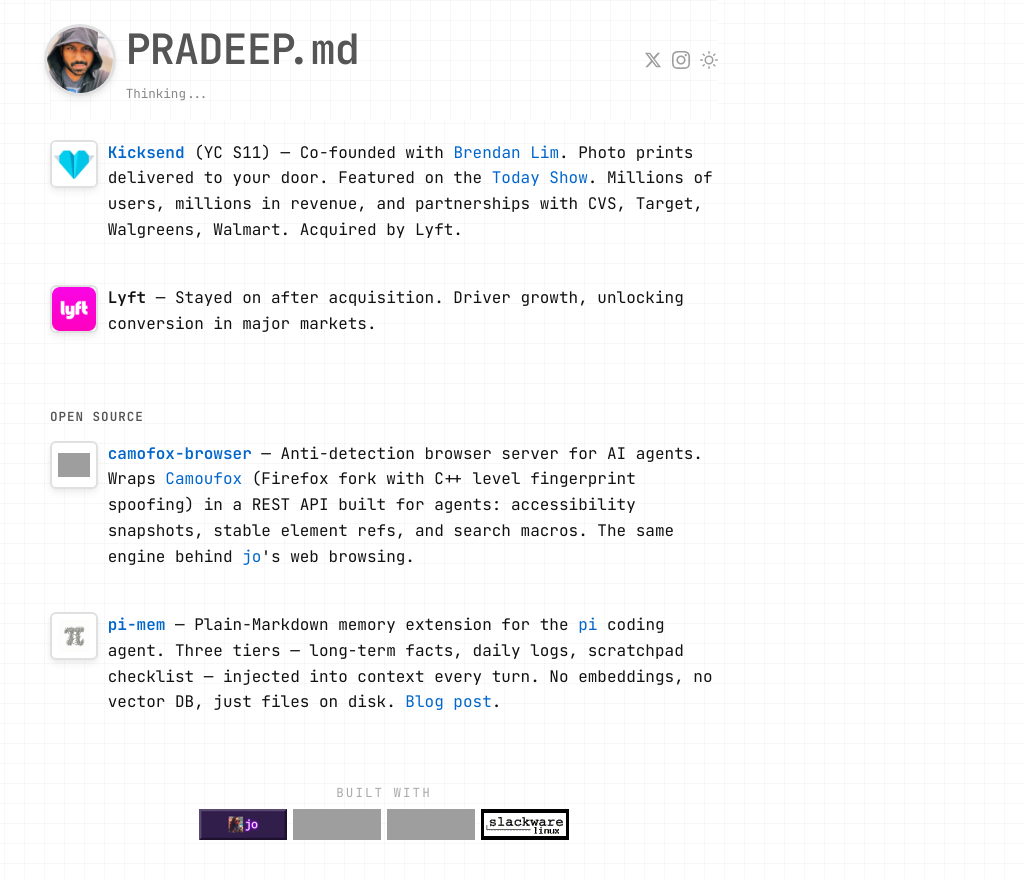
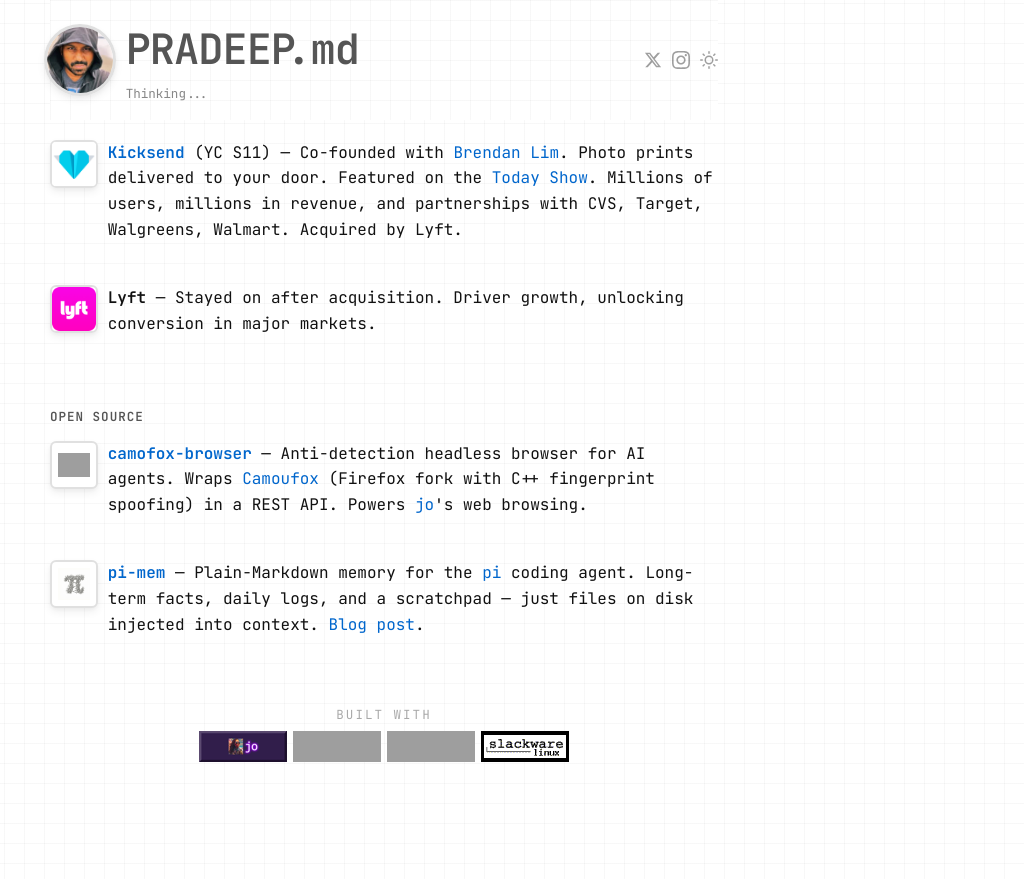
Before and after one commit to skyfallsin/skyfallsin.github.io, a Jekyll site: the page built from index.md, in a window 1280 px wide and 900 px high, scrolled down 1837 px, cut to the strip 0-879 px from the top of the window. Shown: the whole strip, without its empty margins (256-1280 px from the left). Built offline with Jekyll 4.4.1, drawn with Linux system fonts in a browser that asks for light colours; nearby versions of some CDN libraries; after the commit the page ends 2659 px from its top, so only the background shows below that; grey boxes are pictures that could not be loaded.

Commit message:
shorten open source descriptions

```diff
--- a/index.md
+++ b/index.md
@@ -62,12 +62,12 @@
 
 <div class="startup-entry">
 <a href="https://github.com/jo-inc/camofox-browser" class="startup-logo"><img src="/images/logos/camofox.png" alt="camofox-browser" class="logo-padded"></a>
-<div class="startup-text"><strong><a href="https://github.com/jo-inc/camofox-browser">camofox-browser</a></strong> — Anti-detection browser server for AI agents. Wraps <a href="https://camoufox.com">Camoufox</a> (Firefox fork with C++ level fingerprint spoofing) in a REST API built for agents: accessibility snapshots, stable element refs, and search macros. The same engine behind <a href="https://askjo.ai">jo</a>'s web browsing.</div>
+<div class="startup-text"><strong><a href="https://github.com/jo-inc/camofox-browser">camofox-browser</a></strong> — Anti-detection headless browser for AI agents. Wraps <a href="https://camoufox.com">Camoufox</a> (Firefox fork with C++ fingerprint spoofing) in a REST API. Powers <a href="https://askjo.ai">jo</a>'s web browsing.</div>
 </div>
 
 <div class="startup-entry">
 <a href="https://github.com/skyfallsin/pi-mem" class="startup-logo"><img src="/images/logos/pi-mem.png" alt="pi-mem" class="logo-padded theme-img-light"><img src="/images/logos/pi-mem-dark.png" alt="pi-mem" class="logo-padded theme-img-dark"></a>
-<div class="startup-text"><strong><a href="https://github.com/skyfallsin/pi-mem">pi-mem</a></strong> — Plain-Markdown memory extension for the <a href="https://pi.dev/">pi</a> coding agent. Three tiers — long-term facts, daily logs, scratchpad checklist — injected into context every turn. No embeddings, no vector DB, just files on disk. <a href="/2026/02/11/pi-mem.html">Blog post</a>.</div>
+<div class="startup-text"><strong><a href="https://github.com/skyfallsin/pi-mem">pi-mem</a></strong> — Plain-Markdown memory for the <a href="https://pi.dev/">pi</a> coding agent. Long-term facts, daily logs, and a scratchpad — just files on disk injected into context. <a href="/2026/02/11/pi-mem.html">Blog post</a>.</div>
 </div>
 
 <script>
```
